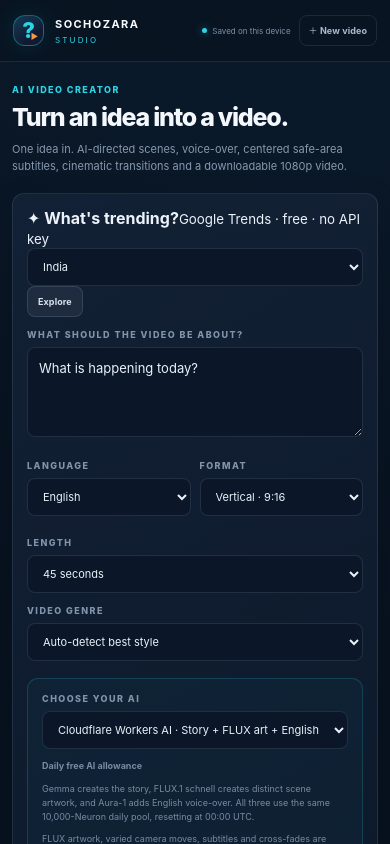
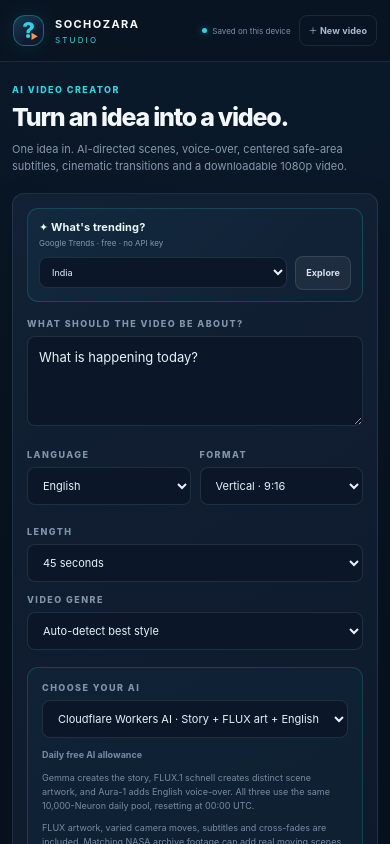
Before and after one commit to narayananagapuri25/VideoMaker, a React (Vite) app: page / in a window 390 px wide. Shown: the top 844 px of the page. Built offline with nearby package versions, Linux system fonts and the light colour scheme.

Commit message:
Style compact genre and trend discovery controls

```diff
--- a/src/styles.css
+++ b/src/styles.css
@@ -625,3 +625,34 @@ select { appearance: auto; }
   .simple-download { align-items:stretch; flex-direction:column; }
   .simple-download .button { width:100%; }
 }
+
+
+/* Multi-genre trend discovery */
+.simple-genre { margin-top: 12px; }
+.simple-genre .field-label { display: block; margin: 0 0 7px; }
+.simple-genre select { width: 100%; }
+.trending-panel { margin-bottom: 16px; border: 1px solid rgba(43,213,231,.19); border-radius: 11px; background: linear-gradient(135deg,rgba(24,135,160,.09),rgba(19,34,54,.48)); overflow: hidden; }
+.trending-toolbar { display: grid; grid-template-columns: minmax(0,1fr) auto auto; align-items: center; gap: 8px; padding: 11px; }
+.trending-heading strong { display: block; color: #e8f7fc; font-size: 11px; letter-spacing: .01em; }
+.trending-heading small { display: block; margin-top: 4px; color: #8299ad; font-size: 8px; }
+.trending-toolbar select { width: auto; min-width: 100px; max-width: 130px; padding: 8px 25px 8px 8px; font-size: 9px; }
+.trending-refresh { padding: 8px 10px; font-size: 9px; white-space: nowrap; }
+.trending-results { max-height: 315px; overflow-y: auto; border-top: 1px solid rgba(154,177,207,.12); padding: 5px 9px 8px; }
+.trend-topic { width: 100%; display: flex; align-items: center; gap: 9px; min-width: 0; padding: 9px 4px; border: 0; border-bottom: 1px solid rgba(154,177,207,.09); background: transparent; color: #dce9f4; text-align: left; }
+.trend-topic:last-of-type { border-bottom: 0; }
+.trend-topic:hover { background: rgba(43,213,231,.055); }
+.trend-rank { flex: 0 0 24px; color: #50d6e5; font-size: 9px; font-weight: 800; }
+.trend-copy { flex: 1; min-width: 0; }
+.trend-copy strong { display: block; color: #e5eef7; font-size: 10px; line-height: 1.35; overflow-wrap: anywhere; }
+.trend-copy small { display: block; margin-top: 3px; color: #8298ad; font-size: 8px; }
+.trend-use { flex: 0 0 auto; color: #55d6e5; font-size: 8px; font-weight: 750; white-space: nowrap; }
+.trending-message { color: #9aafc2; font-size: 9px; line-height: 1.5; padding: 7px 3px; }
+.trending-error { color: #f0b4a3; }
+.trending-footnote { margin: 7px 3px 2px; color: #73889d; font-size: 8px; line-height: 1.5; }
+@media (max-width: 560px) {
+  .trending-toolbar { grid-template-columns: minmax(0,1fr) auto; }
+  .trending-heading { grid-column: 1 / -1; }
+  .trending-toolbar select { width: 100%; max-width: none; }
+  .trending-refresh { min-height: 34px; }
+  .trend-use { font-size: 7px; }
+}
```
